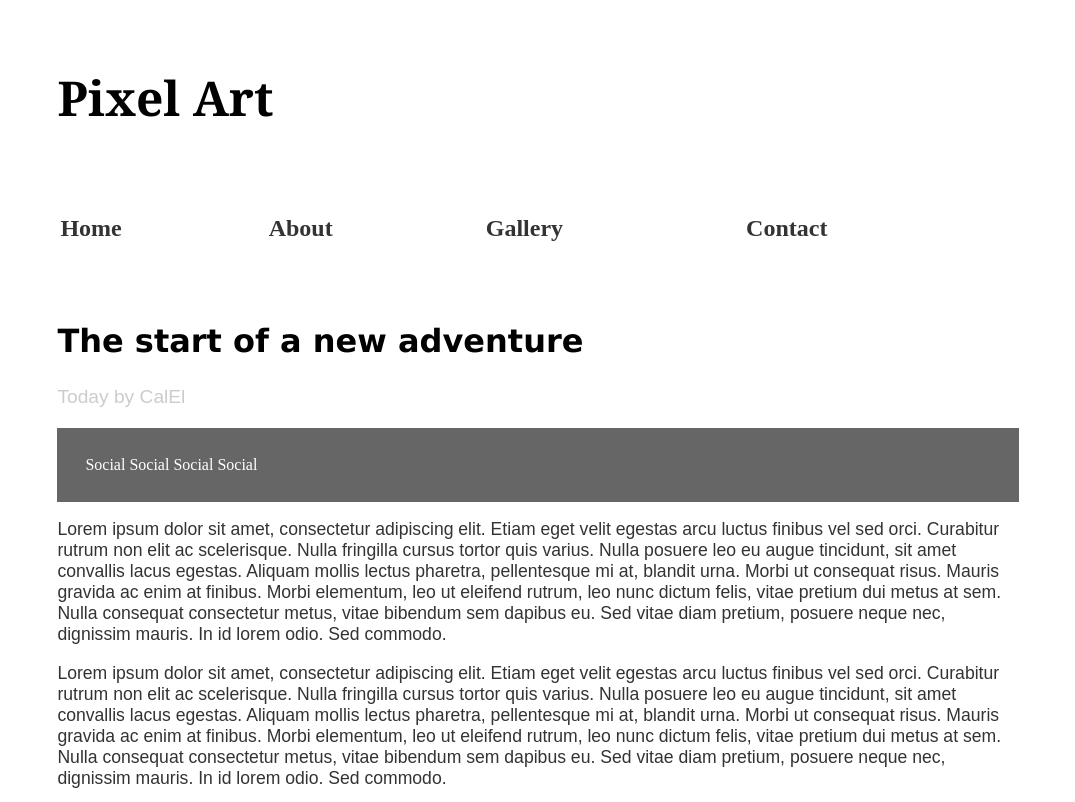
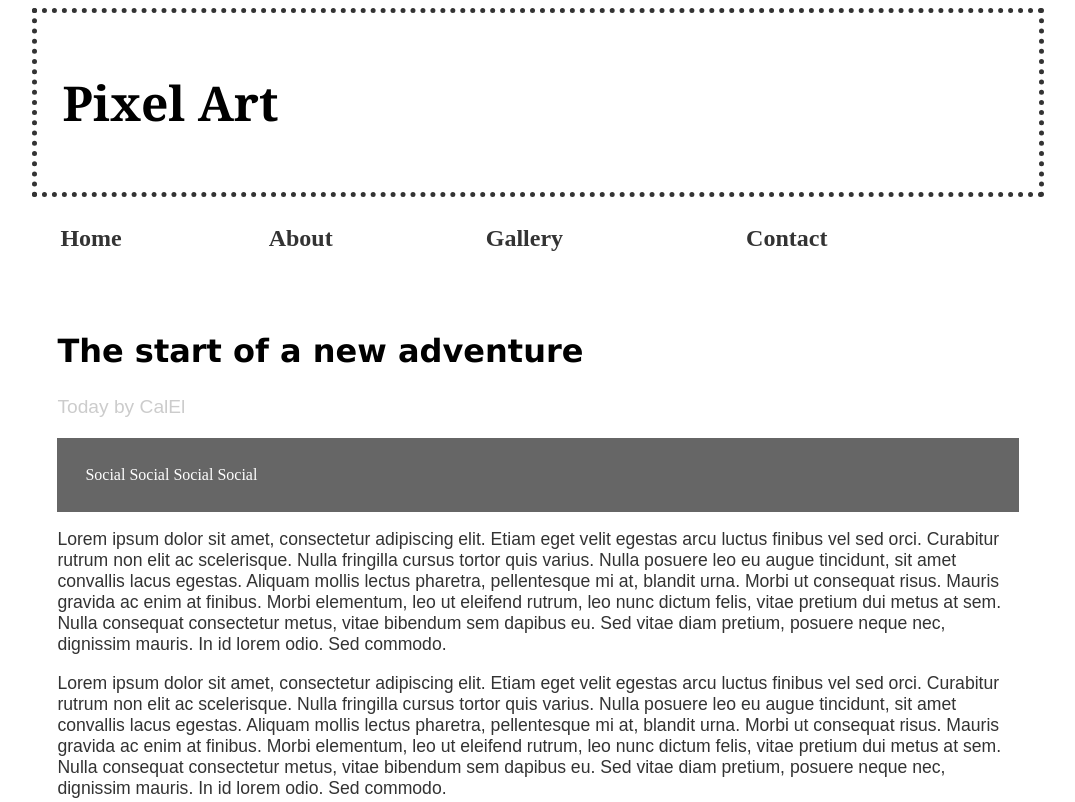
Before and after one commit to CalEl/CalEl.github.io, a plain HTML site: page index.html in a window 1280 px wide. Shown: the top 802 px of the page, without its empty margins (102-1177 px from the left). Drawn offline with Linux system fonts and the light colour scheme.

Commit message:
borderline

```diff
--- a/style.css
+++ b/style.css
@@ -66,6 +66,7 @@ p {
 .Header {
   max-width: 100%;
   height: auto;
+  border: 5px #333 dotted;
   background-color: #fff;
   padding: 25px;
 }
```
